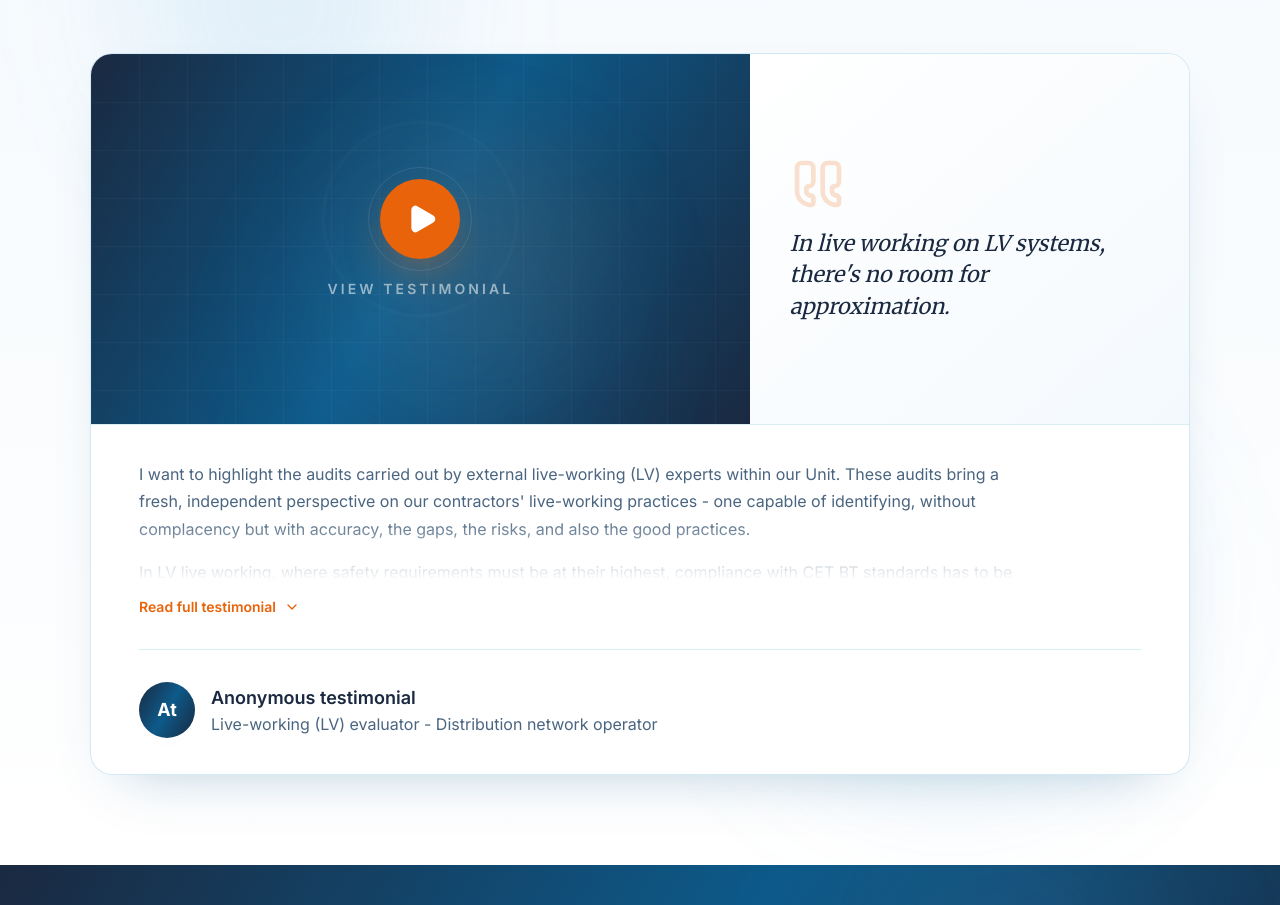
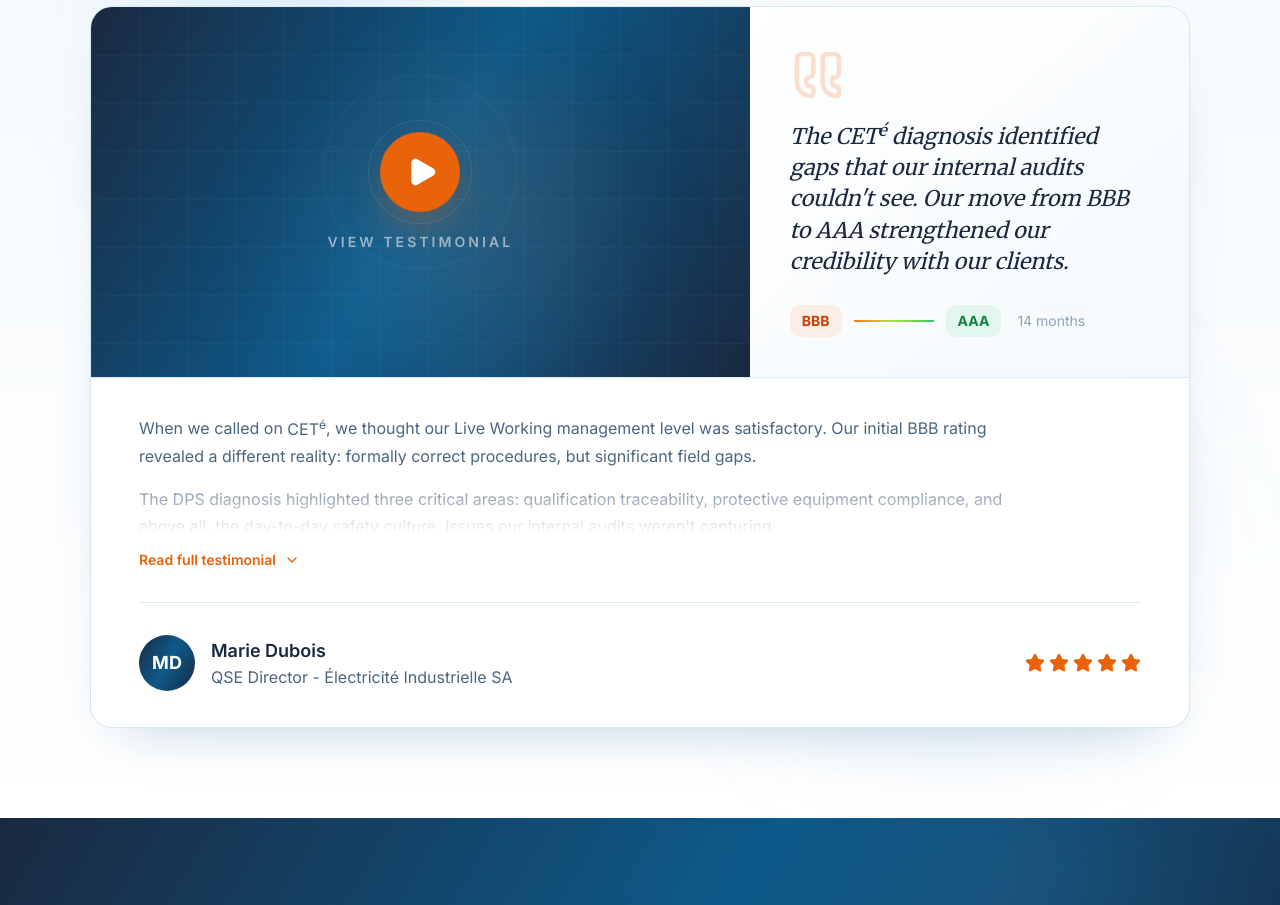
Before and after one commit to Propulseo/Cete, a Next.js app: page /en in a window 1280 px wide. Shown: the part 5185-6090 px from the top of the page. Built offline with nearby package versions, Linux system fonts and the light colour scheme; no server answers; the database is empty.

Commit message:
Revert "feat(home): temoignage reel anonymise (evaluateur TST BT), retire les donnees de notation fictives"
This reverts commit 62f0ae345b54d28abe7ded6620ce78b23bfe99e6.

```diff
--- a/messages/en.json
+++ b/messages/en.json
@@ -115,16 +115,19 @@
       "description": "They trust us to assess and rate their electrical risk management"
     },
     "testimonials": {
-      "badge": "Testimonial",
-      "heading": "A FRESH, INDEPENDENT PERSPECTIVE",
-      "pullQuote": "In live working on LV systems, there's no room for approximation.",
-      "paragraph1": "I want to highlight the audits carried out by external live-working (LV) experts within our Unit. These audits bring a fresh, independent perspective on our contractors' live-working practices - one capable of identifying, without complacency but with accuracy, the gaps, the risks, and also the good practices.",
-      "paragraph2": "In LV live working, where safety requirements must be at their highest, compliance with CET BT standards has to be verified. These audits let us measure our habits against rigorous benchmarks.",
-      "paragraph3": "For us as evaluators, these audits help us enrich our own analysis, sharpen our judgment and build our expertise. In short, these external audits have helped everyone improve: in LV live working, there's no room for approximation.",
-      "paragraph4": "",
-      "authorName": "Anonymous testimonial",
-      "authorRole": "Live-working (LV) evaluator",
-      "authorCompany": "Distribution network operator",
+      "badge": "Client testimonial",
+      "heading": "MEASURABLE RESULTS",
+      "pullQuote": "The CETé diagnosis identified gaps that our internal audits couldn't see. Our move from BBB to AAA strengthened our credibility with our clients.",
+      "paragraph1": "When we called on CETé, we thought our Live Working management level was satisfactory. Our initial BBB rating revealed a different reality: formally correct procedures, but significant field gaps.",
+      "paragraph2": "The DPS diagnosis highlighted three critical areas: qualification traceability, protective equipment compliance, and above all, the day-to-day safety culture. Issues our internal audits weren't capturing.",
+      "paragraph3": "Over 14 months of Campus CPF support, we restructured our training, deployed field coaching for our Live Working coordinators, and implemented a continuous regulatory monitoring system.",
+      "paragraph4": "The result: a 40% reduction in electrical incidents, measurable upskilling of our teams, and most importantly, the jump from BBB to AAA - a transformation that strengthened our credibility with our clients.",
+      "authorName": "Marie Dubois",
+      "authorRole": "QSE Director",
+      "authorCompany": "Électricité Industrielle SA",
+      "ratingBefore": "BBB",
+      "ratingAfter": "AAA",
+      "duration": "14 months",
       "viewTestimonial": "View testimonial",
       "readFull": "Read full testimonial",
       "collapse": "Collapse"
--- a/messages/fr.json
+++ b/messages/fr.json
@@ -115,16 +115,19 @@
       "description": "Ils nous font confiance pour évaluer et noter leur maîtrise du risque électrique"
     },
     "testimonials": {
-      "badge": "Témoignage",
-      "heading": "UN REGARD NEUF ET INDÉPENDANT",
-      "pullQuote": "En travaux sous tension BT, il n'y a pas de place pour l'à-peu-près.",
-      "paragraph1": "Je souhaite aujourd'hui mettre en lumière les audits réalisés par les experts externes en travaux sous tension BT au sein de notre Unité. Ces audits constituent un regard neuf et indépendant sur les activités TST de nos prestataires. Un regard capable d'identifier, sans complaisance mais avec justesse, les écarts, les risques mais aussi les bonnes pratiques.",
-      "paragraph2": "Dans le domaine des TST BT où le niveau d'exigence en matière de sécurité doit être maximal, le respect des CET BT doit être vérifié. Ces audits permettent de confronter les habitudes à des référentiels rigoureux.",
-      "paragraph3": "Pour nous évaluateurs, ces audits nous permettent d'enrichir notre analyse, affiner notre propre regard et monter en compétence. En résumé, ces audits externes ont permis à tous de progresser : en TST BT, il n'y a pas de place pour l'à-peu-près.",
-      "paragraph4": "",
-      "authorName": "Témoignage anonyme",
-      "authorRole": "Évaluateur travaux sous tension BT",
-      "authorCompany": "Gestionnaire de Réseau de Distribution (GRD)",
+      "badge": "Témoignage client",
+      "heading": "RÉSULTATS MESURABLES",
+      "pullQuote": "Le diagnostic CETé a identifié des écarts que nos audits internes ne voyaient pas. Notre passage de BBB à AAA a crédibilisé notre démarche auprès de nos donneurs d'ordre.",
+      "paragraph1": "Quand nous avons fait appel à CETé, nous pensions que notre niveau de maîtrise des TST était satisfaisant. Notre notation initiale BBB a révélé une réalité différente : des procédures formellement correctes, mais des écarts terrain significatifs.",
+      "paragraph2": "Le diagnostic DPS a mis en lumière trois axes critiques : la traçabilité des habilitations, la conformité des équipements de protection, et surtout la culture sécurité au quotidien. Des points que nos audits internes ne captaient pas.",
+      "paragraph3": "En 14 mois d'accompagnement Campus CPF, nous avons restructuré nos formations, déployé un coaching terrain pour nos animateurs TST, et mis en place un système de veille réglementaire continu.",
+      "paragraph4": "Le résultat : une réduction de 40 % des incidents électriques, une montée en compétence mesurable de nos équipes, et surtout, le passage de BBB à AAA - une transformation qui a renforcé notre crédibilité auprès de nos donneurs d'ordre.",
+      "authorName": "Marie Dubois",
+      "authorRole": "Directrice QSE",
+      "authorCompany": "Électricité Industrielle SA",
+      "ratingBefore": "BBB",
+      "ratingAfter": "AAA",
+      "duration": "14 mois",
       "viewTestimonial": "Voir le témoignage",
       "readFull": "Lire le témoignage complet",
       "collapse": "Réduire"
--- a/src/components/sections/home/HomeTestimonials.tsx
+++ b/src/components/sections/home/HomeTestimonials.tsx
@@ -2,7 +2,7 @@
 
 import { useTranslations } from "next-intl";
 import { useState } from "react";
-import { Play, Quote, ChevronDown, ChevronUp } from "lucide-react";
+import { Play, Quote, Star, ChevronDown, ChevronUp } from "lucide-react";
 import { brandify } from "@/components/ui/brand-name";
 
 export function HomeTestimonials() {
@@ -69,9 +69,23 @@ export function HomeTestimonials() {
               <div className="flex flex-col justify-center bg-gradient-to-br from-white to-[#F4F9FD] p-7 md:col-span-2 lg:p-10">
                 <Quote className="mb-4 h-14 w-14 -scale-x-100 text-[#E8630A]/20" />
 
-                <blockquote className="font-display text-xl italic leading-[1.45] text-[#1A2940] lg:text-[1.35rem]">
+                <blockquote className="mb-7 font-display text-xl italic leading-[1.45] text-[#1A2940] lg:text-[1.35rem]">
                   {brandify(t("pullQuote"))}
                 </blockquote>
+
+                {/* Rating progress */}
+                <div className="flex items-center gap-3">
+                  <span className="rounded-lg bg-[#F97316]/10 px-3 py-1.5 text-sm font-bold text-[#C2410C]">
+                    {t("ratingBefore")}
+                  </span>
+                  <div className="flex-1 max-w-[80px] h-[2px] rounded-full bg-gradient-to-r from-[#F97316] via-[#A3E635] to-[#22C55E]" />
+                  <span className="rounded-lg bg-[#22C55E]/10 px-3 py-1.5 text-sm font-bold text-[#15803D]">
+                    {t("ratingAfter")}
+                  </span>
+                  <span className="text-[#8AA5BE] text-sm ml-1">
+                    {t("duration")}
+                  </span>
+                </div>
               </div>
             </div>
 
@@ -84,7 +98,7 @@ export function HomeTestimonials() {
                     isExpanded ? "max-h-[800px]" : "max-h-[120px]"
                   }`}
                 >
-                  {[t("paragraph1"), t("paragraph2"), t("paragraph3"), t("paragraph4")].filter(Boolean).map((p, i) => (
+                  {[t("paragraph1"), t("paragraph2"), t("paragraph3"), t("paragraph4")].map((p, i) => (
                     <p
                       key={i}
                       className="mb-4 leading-[1.7] text-[#4A6580] last:mb-0"
@@ -119,7 +133,8 @@ export function HomeTestimonials() {
               </div>
 
               {/* Author bar */}
-              <div className="mt-8 flex items-center gap-4 border-t border-[#DAEEF8] pt-8">
+              <div className="mt-8 flex flex-col justify-between gap-6 border-t border-[#DAEEF8] pt-8 sm:flex-row sm:items-center">
+                <div className="flex items-center gap-4">
                   <div className="flex h-14 w-14 items-center justify-center rounded-full bg-grad-ink text-lg font-bold text-white shadow-cete-md">
                     {t("authorName")
                       .split(" ")
@@ -135,6 +150,16 @@ export function HomeTestimonials() {
                     </div>
                   </div>
                 </div>
+
+                <div className="flex items-center gap-1">
+                  {[...Array(5)].map((_, i) => (
+                    <Star
+                      key={i}
+                      className="h-5 w-5 fill-[#E8630A] text-[#E8630A]"
+                    />
+                  ))}
+                </div>
+              </div>
             </div>
           </div>
         </div>
```
Lines whose indentation alone changed are shown as unchanged.
